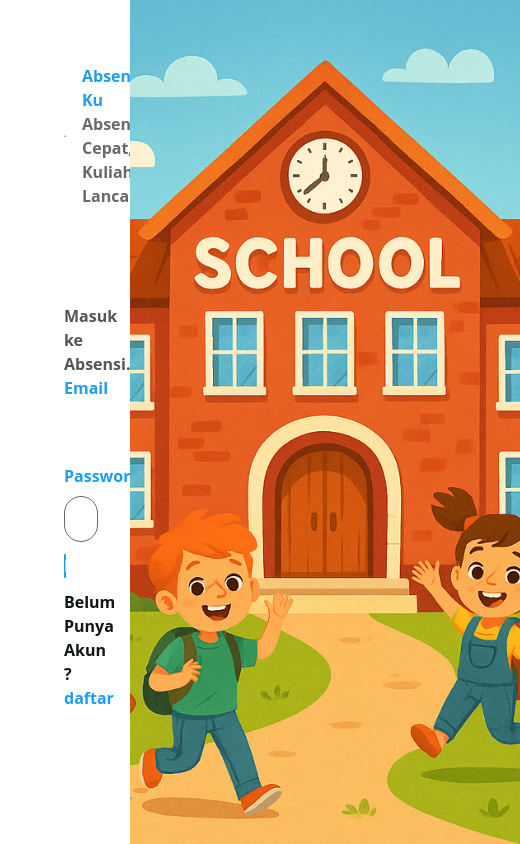
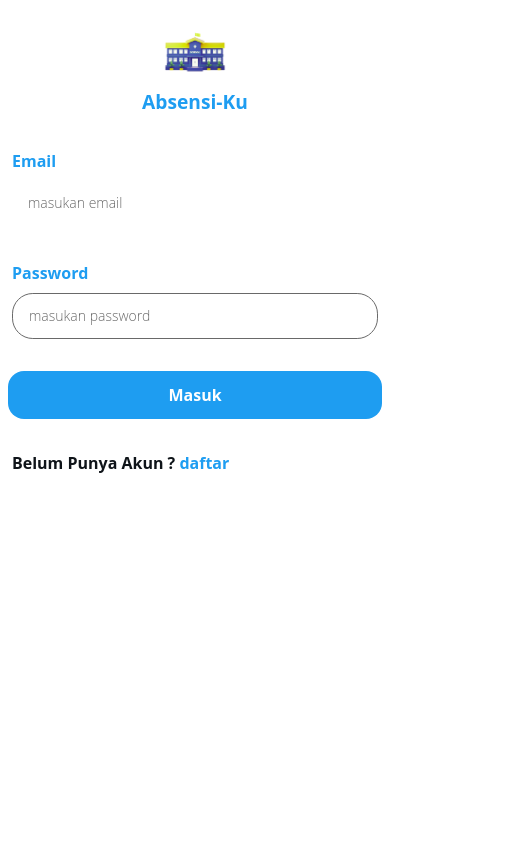
Before and after one commit to jiieea/Nextjs-absenceApp, a Next.js app: page /login in a window 390 px wide. Shown: the whole page, 520 px wide, since content can reach past the window. Built offline with nearby package versions, Linux system fonts and the light colour scheme.

Commit message:
finish project

```diff
--- a/src/app/layout.tsx
+++ b/src/app/layout.tsx
@@ -1,7 +1,6 @@
 import type { Metadata } from "next";
 import "./globals.css";
 import Wrapper from "./_components/organisms/wrapper/Wrapper";
-import { ThemeProvider } from '@/components/theme-provider';
 
 export const metadata: Metadata = {
   title: 'absensi.ku',
--- a/src/app/login/page.tsx
+++ b/src/app/login/page.tsx
@@ -66,21 +66,21 @@ const LoginPage = () => {
   }
   return (
     <div className='w-screen h-screen flex justify-between '>
-      <div className='w-2/6 flex flex-col h-full p-16 gap-16 md:gap-1  lg:space-y-4 2xl:space-y-6'>
-        <div className='flex items-center  gap-4 md:w-xs'>
-          <Image src={Logo} alt='logo' className='lg:w-28 md:w-20' />
+      <div className='md:w-2/6 md:flex md:flex-col md:h-full md:p-16 gap-16 md:gap-1  lg:space-y-4 2xl:space-y-6 w-full'>
+        <div className='md:flex  gap-1 md:w-xs grid place-items-center md:gap-5'>
+          <Image src={Logo} alt='logo' width={150} className='xl:w-[150px] w-[4rem] mt-5 md:mt-0 ' />
           <div className="flex-col">
-            <p className='font-bold lg:text-3xl text-primary  md:text-lg'>Absensi-Ku</p>
-            <p className='text-disable font-bold '>Absensi Cepat, Kuliah Lancar! </p>
+            <p className='font-bold lg:text-3xl text-primary  md:text-lg sm:text-[1rem] text-[1.2em]'>Absensi-Ku</p>
+            <p className=' md:text-disable md:font-bold md:block hidden md:text-[1rem]'>Absensi Cepat, Kuliah Lancar! </p>
           </div>
         </div>
         {/* form input  */}
-        <form onSubmit={handleLogin} className=' mt-5 2xl:mt-16 '>
+        <form onSubmit={handleLogin} className=' mt-5 2xl:mt-16  '>
           <div className='xl:mb-3.5 md:mb-1'>
-            <h1 className='font-bold lg:text-2xl mt-3 text-pseudo-disable md:mt-1 '>Masuk <br /> ke Absensi.ku</h1>
+            <h1 className='font-bold lg:text-2xl mt-3 text-pseudo-disable md:mt-1 md:block hidden '>Masuk <br /> ke Absensi.ku</h1>
           </div>
           {/* input  */}
-          <div className="flex flex-col gap-2 mb-3">
+          <div className="flex flex-col gap-2 mb-3 md:p-0 p-3">
             <label htmlFor="email" className='lg: text-normal text-primary font-bold '>Email</label>
             <input
               type="email"
@@ -91,7 +91,7 @@ const LoginPage = () => {
               onChange={(e) => setEmail(e.target.value)}
             />
           </div>
-          <div className="flex flex-col gap-2 mb-3">
+          <div className="flex flex-col gap-2 mb-3 md:p-0 p-3">
             <label htmlFor="email" className='text-primary font-bold text-normal'>Password</label>
             <input
               type="password"
@@ -103,12 +103,12 @@ const LoginPage = () => {
               onChange={(event) => setPassword(event.target.value)}
             />
           </div>
-          {error && <p className="text-error text-sm">{error}</p>}
+          {error && <p className="text-error text-sm p-3">{error}</p>}
           <div className="flex flex-col gap-2 ">
             <button
               className={
                 failed >= 3 ? " cursor-not-allowed bg-primary rounded-2xl lg:py-3 lg:px-4  lg:mt-5 text-white font-bold  md:mt-0.5 md:py-3 md:px-2"
-                : 'bg-primary rounded-2xl lg:py-3 lg:px-4  lg:mt-5 text-white font-bold  md:mt-0.5 md:py-3 md:px-2 cursor-pointer'
+                  : 'bg-primary md:rounded-md lg:py-3 lg:px-4  lg:mt-5 text-white font-bold  md:mt-0.5 md:py-3 md:px-2 cursor-pointer  py-3  m-2  md:m-0 rounded-2xl '
               }
               type='submit'
             >
@@ -121,12 +121,18 @@ const LoginPage = () => {
               }
             </button>
           </div>
-          <h3 className=' mt-3 ' >Belum Punya Akun ? <Link href="/register" className='text-primary font-bold'>daftar</Link></h3>
+          <h3 className=' mt-3 p-3 ' >Belum Punya Akun ? <Link href="/register" className='text-primary font-bold'>daftar</Link></h3>
         </form>
         <Toaster richColors position='top-center' />
       </div>
       {/* image banner */}
-      <Image src={Banner1} alt='signup-banner' width={1500} className='h-full object-cover md:w-2/3' />
+      <Image
+        src={Banner1}
+        alt='signup-banner'
+        width={1500}
+        className='hidden md:block md:h-full md:object-cover md:w-2/3
+             xl:h-full xl:object-cover xl:w-2/3 2xl:h-full 2xl:object-cover 2xl:w-2/3'
+      />
     </div>
   )
 }
--- a/src/app/register/page.tsx
+++ b/src/app/register/page.tsx
@@ -7,7 +7,7 @@ import { Banner2 } from '../_assets/images';
 import Link from 'next/link';
 import { createUserWithEmailAndPassword, updateProfile } from 'firebase/auth';
 import { auth, db } from '@/lib/firebaseClient';
-import { collection, doc, getDocs, setDoc  } from 'firebase/firestore';
+import { collection, doc, getDocs, setDoc } from 'firebase/firestore';
 import Modal from '../_components/molecule/modal/modal';
 import { useRouter } from 'next/navigation';
 import Loader from '../_components/molecule/Loader';
@@ -30,11 +30,11 @@ const RegisterPage = () => {
     setLoading(true);
 
     // check if the name exist , if exist , update error state
-       const fetchData = await getDocs(collection(db , 'users'));
+    const fetchData = await getDocs(collection(db, 'users'));
     const userName = Array.from(new Set(fetchData.docs.map((user) => user.data().name)));
     console.log(userName)
     for (const uName of userName) {
-         if(name === uName) {
+      if (name === uName) {
         setError("Nama Sudah Ada")
         setLoading(false)
         return;
@@ -67,12 +67,12 @@ const RegisterPage = () => {
   return (
     <>
       <div className='w-screen h-screen flex justify-between '>
-        <div className='w-2/5 flex flex-col h-full p-16 gap-16 md:gap-2 '>
-          <div className='flex items-center  gap-4 md:w-xs'>
-            <Image src={Logo} alt='logo' className='lg:w-28 md:w-20' />
+        <div className='md:w-2/5 md:flex md:flex-col md:h-full md:p-16 gap-16 md:gap-1  lg:space-y-4 2xl:space-y-6 w-screen h-screen '>
+          <div className='md:flex md:items-center  gap-4 md:w-xs  grid place-items-center'>
+            <Image src={Logo} alt='logo' width={100} className='lg:w-28 md:w-20' />
             <div className="flex-col">
               <p className='font-bold lg:text-3xl text-primary  md:text-2xl'>Absensi-Ku</p>
-              <p className='text-disable font-bold '>Absensi Cepat, Kuliah Lancar! </p>
+              <p className='text-disable font-bold  md:block hidden'>Absensi Cepat, Kuliah Lancar! </p>
             </div>
           </div>
           {/* form input  */}
@@ -133,7 +133,11 @@ const RegisterPage = () => {
           </form>
         </div>
         {/* image banner */}
-        <Image src={Banner2} alt='signup-banner' width={1300} className='h-full object-cover md:w-2/3' />
+        <Image src={Banner2}
+          alt='signup-banner'
+          width={1500}
+          className='hidden md:block md:h-full md:object-cover md:w-2/3
+             xl:h-full xl:object-cover xl:w-2/3 2xl:h-full 2xl:object-cover 2xl:w-2/3'/>
       </div>
 
       <Modal
--- a/src/components/theme-provider.tsx
+++ /dev/null
@@ -1,11 +0,0 @@
-"use client"
-
-import * as React from "react"
-import { ThemeProvider as NextThemesProvider } from "next-themes"
-
-export function ThemeProvider({
-  children,
-  ...props
-}: React.ComponentProps<typeof NextThemesProvider>) {
-  return <NextThemesProvider {...props}>{children}</NextThemesProvider>
-}
```
Lines whose indentation alone changed are shown as unchanged.
